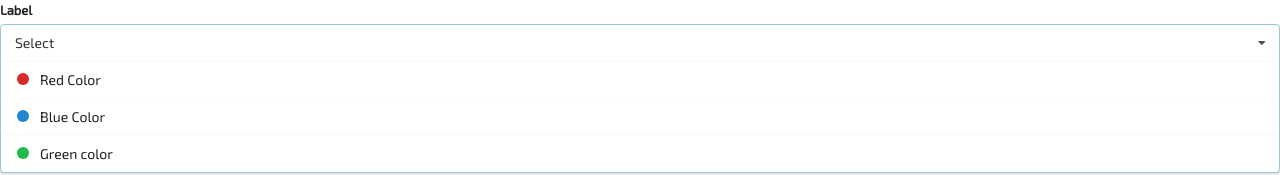
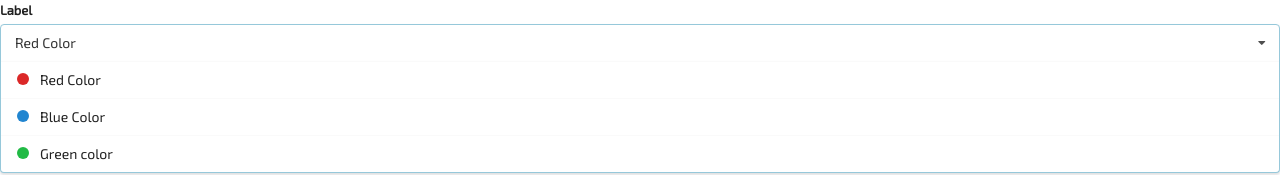
Before and after one commit to The-sad-philosopher/Widgets, a React (Create React App) app: page / in a window 1280 px wide. Shown: the top 175 px of the page. Built offline with nearby package versions, Linux system fonts and the light colour scheme.

Commit message:
Add state to app to store user selection in dropdown 🎗

```diff
--- a/src/Components/App/App.tsx
+++ b/src/Components/App/App.tsx
@@ -4,9 +4,15 @@ import { Dropdown } from '../Dropdown';
 import { options } from '../../helpers';
 
 export const App: React.FC = () => {
+  const [selection, setSelection] = React.useState(options[0]);
+
   return (
     <div className="app">
-      <Dropdown options={options} />
+      <Dropdown
+        selection={selection}
+        onSelectionChange={setSelection}
+        options={options}
+      />
     </div>
   );
 };
--- a/src/Components/Dropdown/Dropdown.tsx
+++ b/src/Components/Dropdown/Dropdown.tsx
@@ -4,11 +4,21 @@ import { Option } from '../../helpers';
 
 type Props = {
   options: Option[];
+  selection: Option;
+  onSelectionChange: React.Dispatch<React.SetStateAction<Option>>;
 };
 
-export const Dropdown: React.FC<Props> = ({ options }) => {
+export const Dropdown: React.FC<Props> = (props) => {
+  const { options, selection, onSelectionChange } = props;
+
+  const onInputClick = (selection: Option) => onSelectionChange(selection);
+
   const dropdownList = options.map((option) => (
-    <div key={option.value} className="item">
+    <div
+      key={option.value}
+      className="item"
+      onClick={() => onInputClick(option)}
+    >
       <div className={`ui ${option.value} empty circular label`}></div>
       {option.label}
     </div>
@@ -21,7 +31,7 @@ export const Dropdown: React.FC<Props> = ({ options }) => {
           <label htmlFor="dropdown label">Label</label>
           <div className="ui selection dropdown visible active">
             <i className="dropdown icon"></i>
-            <span className="text">Select</span>
+            <span className="text">{selection.label}</span>
             <div className="menu visible transition">{dropdownList}</div>
           </div>
         </div>
```
